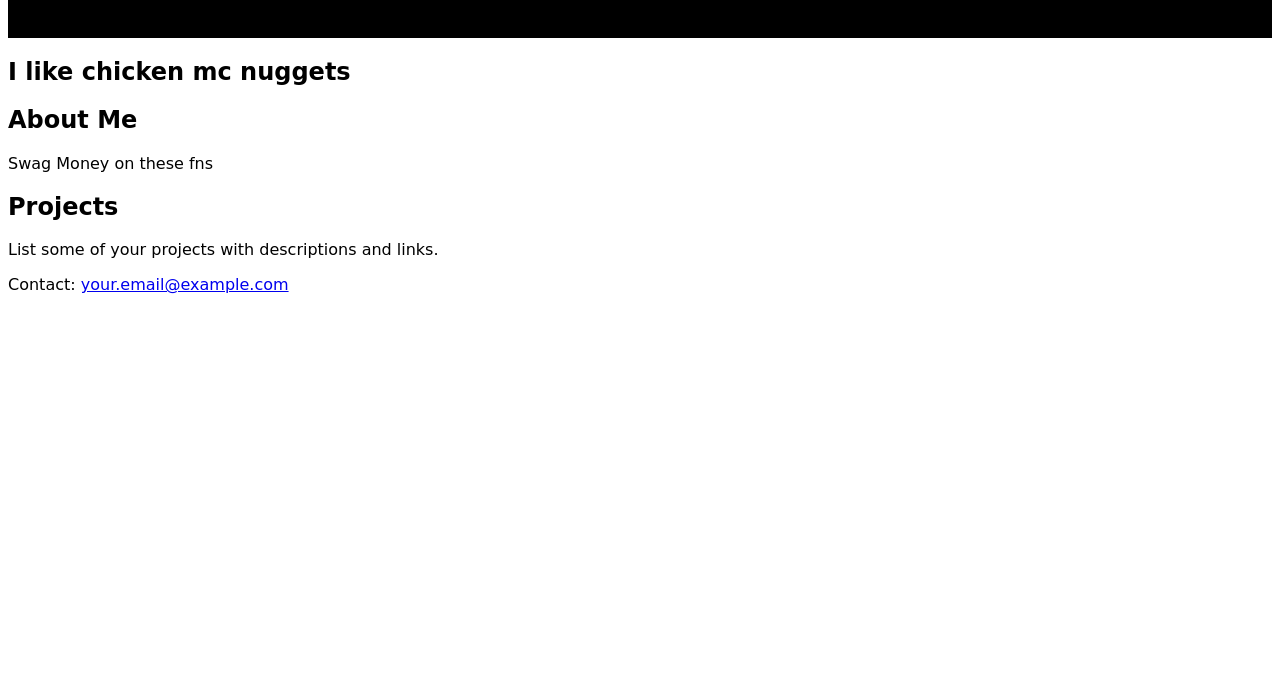
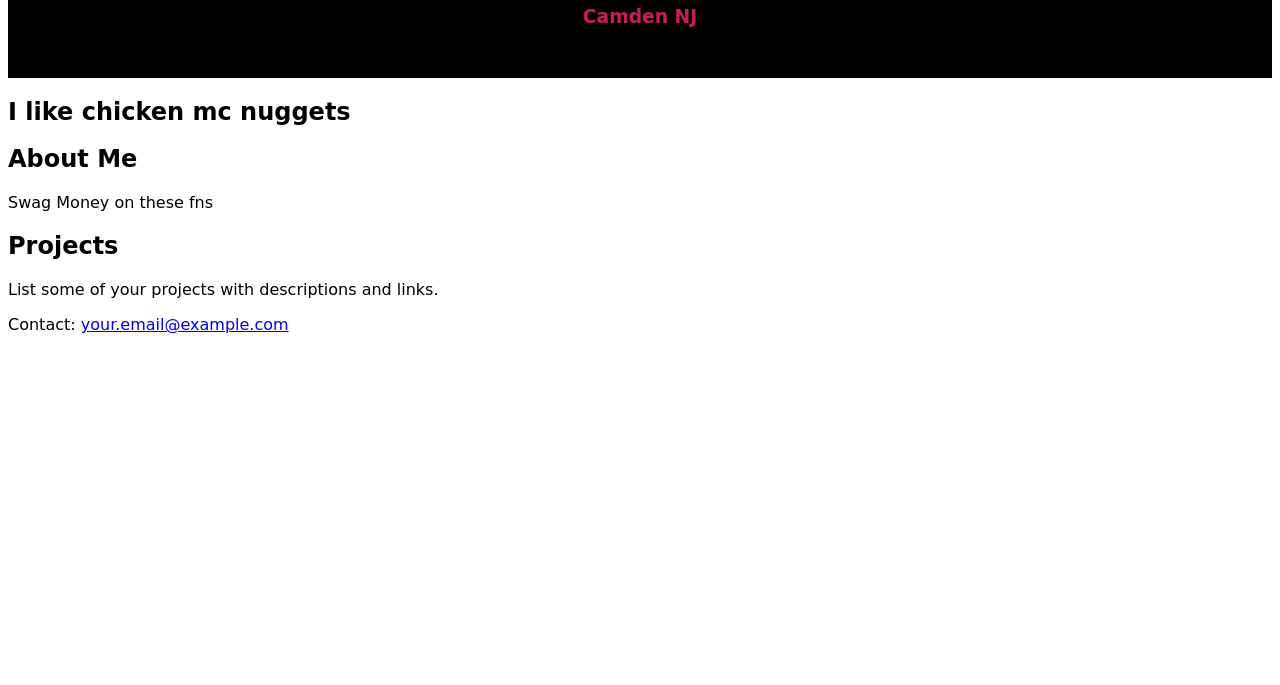
Before and after one commit to jjm220/Portfolio-Website, a plain HTML site: page index.html in a window 1280 px wide. Shown: the part 115-800 px from the top of the page. Drawn offline with Linux system fonts and the light colour scheme.

Commit message:
added a h2 into the header

```diff
--- a/index.html
+++ b/index.html
@@ -9,6 +9,7 @@
 <body>
     <header>
         <h1>Jessiah Martinez</h1>
+        <h3>Camden NJ</h3>
     </header>
     <Monkey>
         <h2>I like chicken mc nuggets</h2>
```
